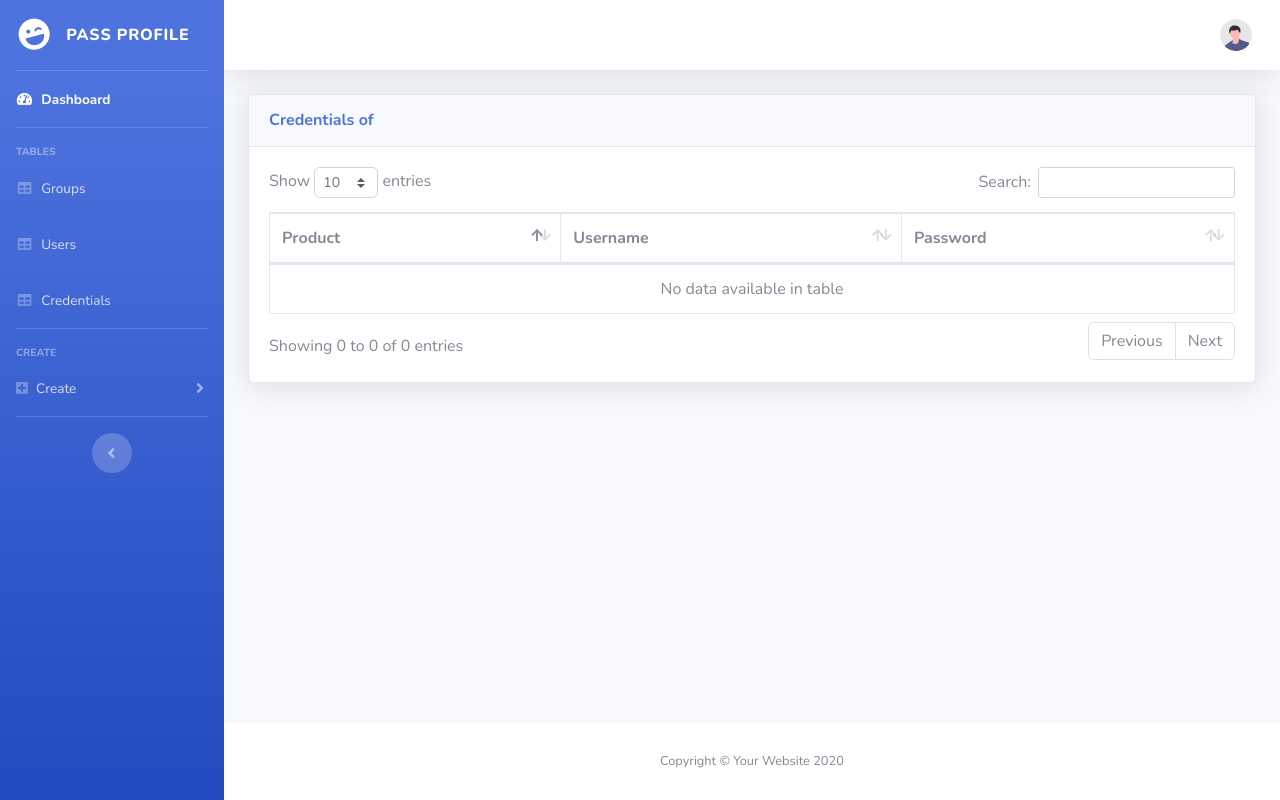
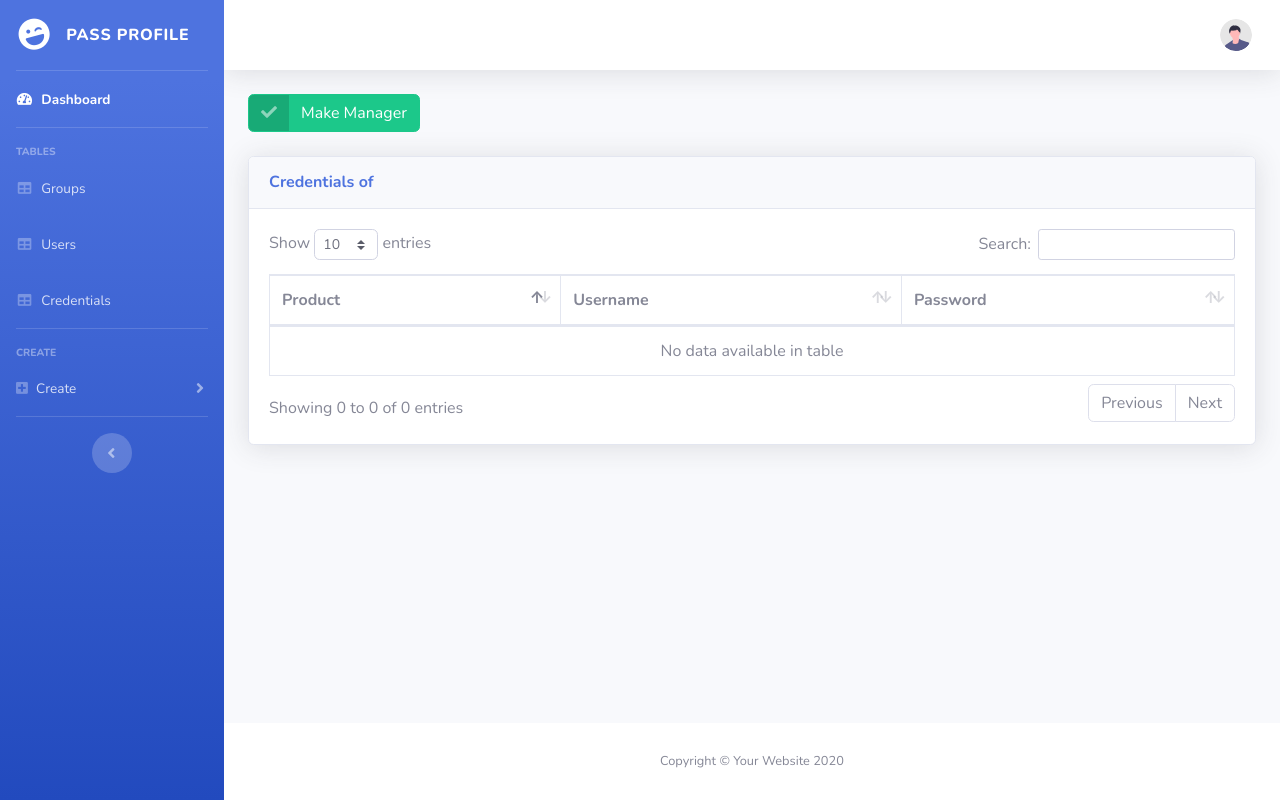
Before and after one commit to abheiie/passprofile, a Django app: template accountapp/templates/accountapp/user.html in a window 1280 px wide. Run offline with Django 3.2, Linux system fonts and the light colour scheme; the template is opened without the code that fills it, so the values that code supplies are empty; some libraries are stand-ins or nearby versions.

Commit message:
minor changes

```diff
--- a/accountapp/templates/accountapp/user.html
+++ b/accountapp/templates/accountapp/user.html
@@ -11,6 +11,22 @@
 {% block content %}
 <!-- Begin Page Content -->
 <div class="container-fluid">
+
+
+    {% if request.user != user_object %}
+    {% if request.user.user_type.name != "user" %}
+    <a href="/user/make_manager/{{user_object.id}}/" class="btn btn-success btn-icon-split">
+        <span class="icon text-white-50">
+            <i class="fas fa-check"></i>
+        </span>
+        <span class="text">Make Manager</span>
+    </a>
+    <br>
+    <br>
+    {% endif %}
+    {% endif%}
+
+
 
     <!-- Page Heading -->
     <!-- <h1 class="h3 mb-2 text-gray-800">{{request.user.get_full_name}}</h1> -->
@@ -27,7 +43,7 @@
         <div class="card-body">
             <div class="table-responsive">
                 <script>
-                    user_id = {{user_object.id}}
+                    user_id = {{ user_object.id }}
                     console.log(user_id)
                     var url = `/api/credentials/?user_id=${user_id}`;
 
@@ -82,6 +98,6 @@
 <script src="{% static 'vendor/datatables/jquery.dataTables.min.js' %}"></script>
 <script src="{% static 'vendor/datatables/jquery.dataTables.min.js' %}"></script>
 
- <!-- Page level custom scripts -->
- <script src="{% static 'js/demo/datatables-demo.js' %}"></script>
+<!-- Page level custom scripts -->
+<script src="{% static 'js/demo/datatables-demo.js' %}"></script>
 {% endblock %}
```
